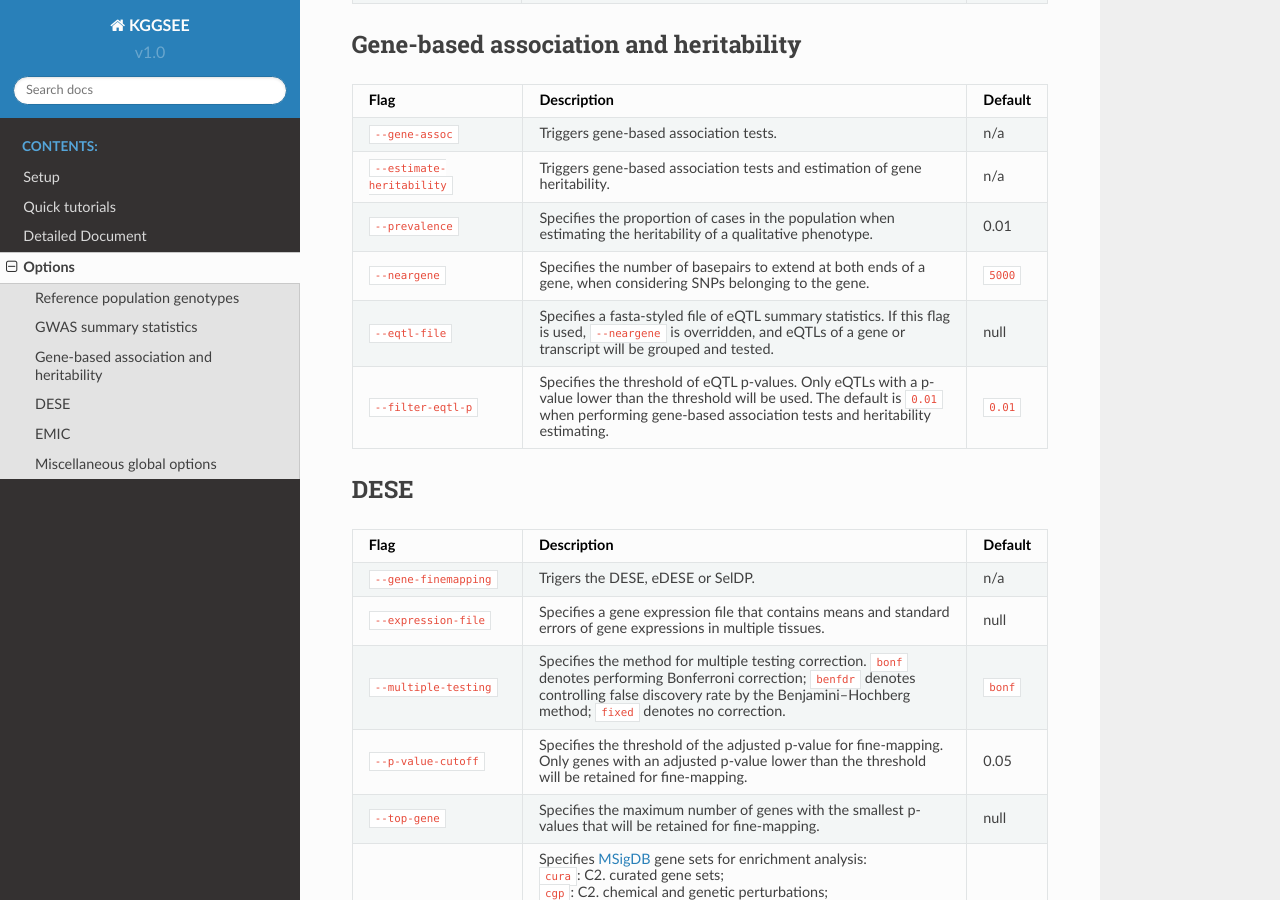
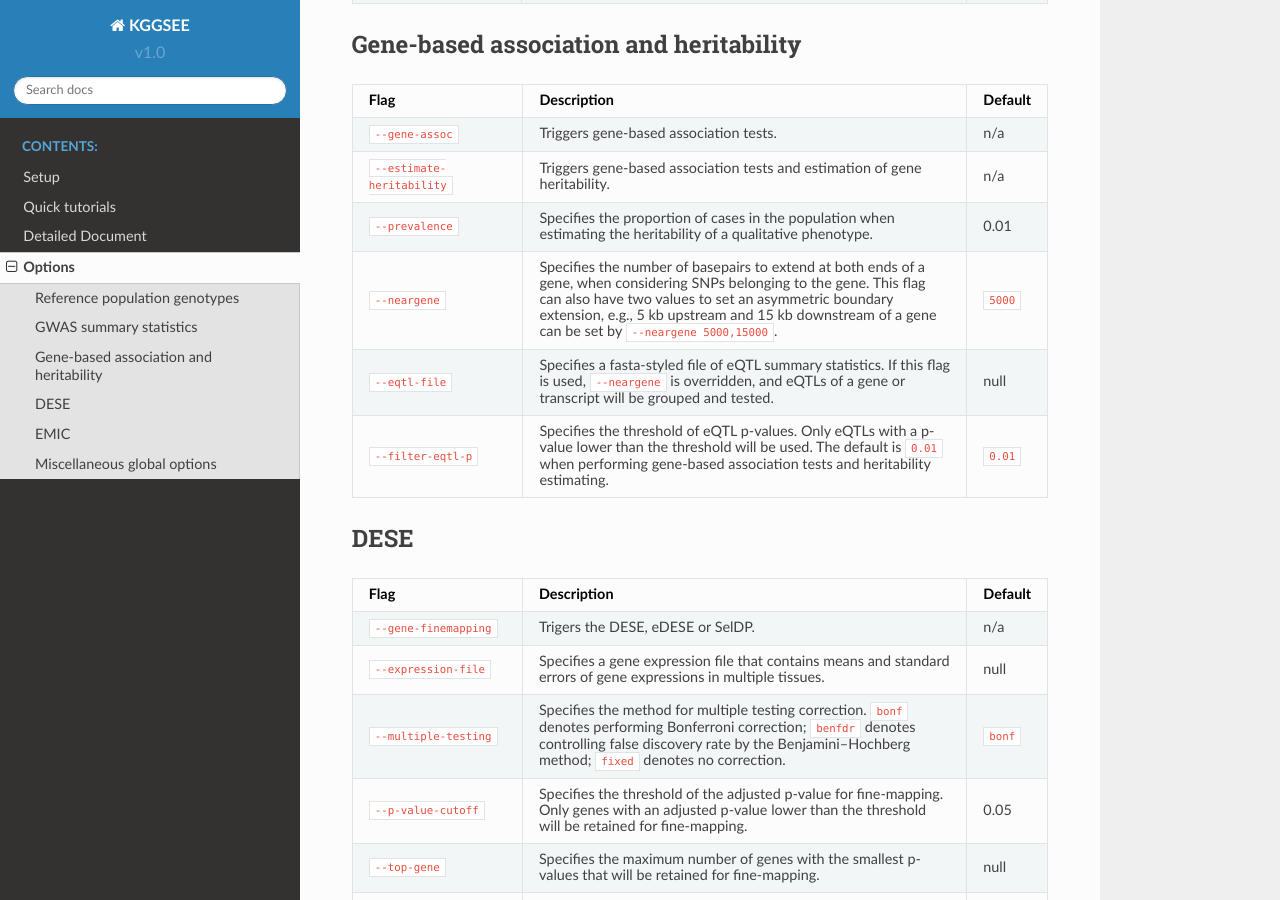
Before and after one commit to pmglab/KGGSEE, a Sphinx documentation site: the page built from doc/source/options.rst, in a window 1280 px wide and 900 px high, scrolled down 1584 px. Built offline with Sphinx 7.4.7 and the Read the Docs theme 2.0.0, drawn with Linux system fonts in a browser that asks for light colours.

Commit message:
Update options.rst

```diff
--- a/doc/source/options.rst
+++ b/doc/source/options.rst
@@ -125,7 +125,7 @@ Gene-based association and heritability
       - Specifies the proportion of cases in the population when estimating the heritability of a qualitative phenotype.
       - 0.01
     * - ``--neargene``
-      - Specifies the number of basepairs to extend at both ends of a gene, when considering SNPs belonging to the gene.
+      - Specifies the number of basepairs to extend at both ends of a gene, when considering SNPs belonging to the gene. This flag can also have two values to set an asymmetric boundary extension, e.g., 5 kb upstream and 15 kb downstream of a gene can be set by ``--neargene 5000,15000``.
       - ``5000``
     * - ``--eqtl-file``
       - Specifies a fasta-styled file of eQTL summary statistics. If this flag is used, ``--neargene`` is overridden, and eQTLs of a gene or transcript will be grouped and tested.
```
